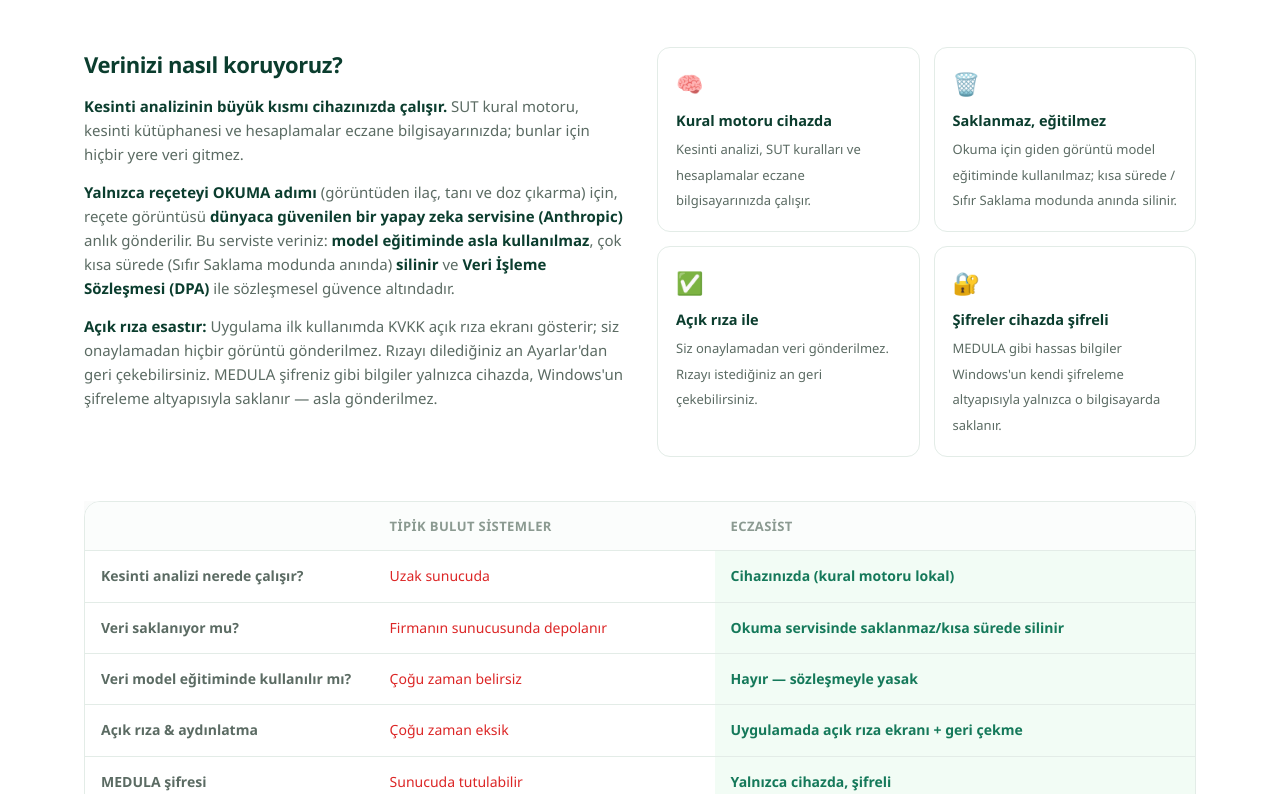
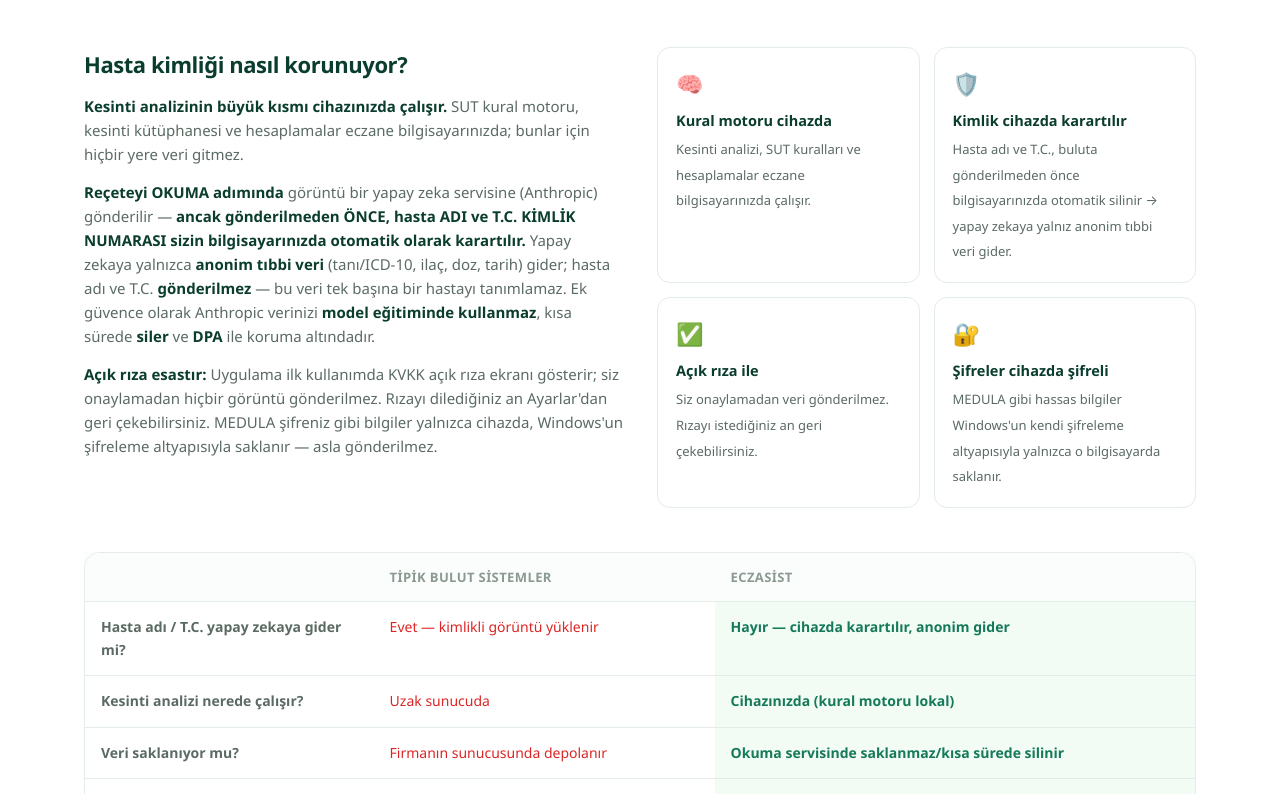
Before and after one commit to berkyildizdas/sgk-site, a plain HTML site: page index.html in a window 1280 px wide. Shown: the part 3776-4570 px from the top of the page. Drawn offline with Linux system fonts and the light colour scheme.

Commit message:
site: KVKK metnini kimlik maskeleme ile guncelle
Hasta adi + T.C. buluta gitmeden cihazda karartilir; yapay zekaya yalniz
anonim tibbi veri gider. KVKK, meta, ozellik karti, SSS, tablo guncellendi.

```diff
--- a/index.html
+++ b/index.html
@@ -4,7 +4,7 @@
 <meta charset="UTF-8" />
 <meta name="viewport" content="width=device-width, initial-scale=1.0" />
 <title>Eczasist — Eczacılar için Akıllı Reçete Kontrol & Kesinti Önleme</title>
-<meta name="description" content="Reçeteyi oku, SGK kesinti riskini saniyede gör ve önle. Kesinti motoru cihazında; veriniz açık rıza ve sıkı güvencelerle (eğitimde kullanılmaz, saklanmaz) işlenir. Ayda 3.499 TL, sınırsız kullanım." />
+<meta name="description" content="Reçeteyi oku, SGK kesinti riskini saniyede gör ve önle. Hasta adı ve T.C. yapay zekaya gönderilmeden cihazında karartılır — buluta yalnız anonim tıbbi veri gider. Kesinti motoru cihazında. Ayda 3.499 TL, sınırsız kullanım." />
 <style>
   :root{
     --yesil:#0B3D2E; --yesil2:#15795a; --acik:#22c55e; --acik2:#4ade80;
@@ -242,7 +242,7 @@
       <div class="feat reveal"><div class="ico">🤖</div><h3>Eczane Asistanı</h3><p>Sorunuzu yazın: asistan önce uygulamanın doğrulanmış kural tabanına bakar, sonra internette arar ve iki kaynağı karşılaştırarak cevaplar.</p></div>
       <div class="feat reveal"><div class="ico">💊</div><h3>8.429 Güncel İlaç</h3><p>SGK EK-4/A listesi her gün otomatik güncellenir. mg'leriyle ara, eşdeğerini gör.</p></div>
       <div class="feat reveal"><div class="ico">🔄</div><h3>Otomatik Güncelleme</h3><p>SUT ve ilaç listeleri değişince merkezi olarak güncellenir — her bilgisayara tek tek yükleme yok.</p></div>
-      <div class="feat reveal"><div class="ico">🔒</div><h3>KVKK & Güvenli İşleme</h3><p>Kesinti motoru cihazınızda. Reçete okuma adımı açık rızayla; veriniz eğitimde kullanılmaz, kısa sürede/sıfır saklamayla silinir.</p></div>
+      <div class="feat reveal"><div class="ico">🔒</div><h3>KVKK & Kimlik Koruması</h3><p>Hasta adı ve T.C., buluta gitmeden önce cihazınızda karartılır; yapay zekaya yalnız anonim tıbbi veri gider. Kesinti motoru cihazınızda, açık rızayla.</p></div>
       <div class="feat reveal"><div class="ico">📡</div><h3>MEDULA Entegrasyonu</h3><p>Barkod okut, reçete bilgisi MEDULA'dan gelsin, form otomatik dolsun. (Yakında — eczane testi aşamasında.)</p></div>
     </div>
   </div>
@@ -302,14 +302,14 @@
 
     <div class="kvkk-ust">
       <div class="kvkk-metin reveal">
-        <h3>Verinizi nasıl koruyoruz?</h3>
+        <h3>Hasta kimliği nasıl korunuyor?</h3>
         <p><b>Kesinti analizinin büyük kısmı cihazınızda çalışır.</b> SUT kural motoru, kesinti kütüphanesi ve hesaplamalar eczane bilgisayarınızda; bunlar için hiçbir yere veri gitmez.</p>
-        <p><b>Yalnızca reçeteyi OKUMA adımı</b> (görüntüden ilaç, tanı ve doz çıkarma) için, reçete görüntüsü <b>dünyaca güvenilen bir yapay zeka servisine (Anthropic)</b> anlık gönderilir. Bu serviste veriniz: <b>model eğitiminde asla kullanılmaz</b>, çok kısa sürede (Sıfır Saklama modunda anında) <b>silinir</b> ve <b>Veri İşleme Sözleşmesi (DPA)</b> ile sözleşmesel güvence altındadır.</p>
+        <p><b>Reçeteyi OKUMA adımında</b> görüntü bir yapay zeka servisine (Anthropic) gönderilir — <b>ancak gönderilmeden ÖNCE, hasta ADI ve T.C. KİMLİK NUMARASI sizin bilgisayarınızda otomatik olarak karartılır.</b> Yapay zekaya yalnızca <b>anonim tıbbi veri</b> (tanı/ICD-10, ilaç, doz, tarih) gider; hasta adı ve T.C. <b>gönderilmez</b> — bu veri tek başına bir hastayı tanımlamaz. Ek güvence olarak Anthropic verinizi <b>model eğitiminde kullanmaz</b>, kısa sürede <b>siler</b> ve <b>DPA</b> ile koruma altındadır.</p>
         <p><b>Açık rıza esastır:</b> Uygulama ilk kullanımda KVKK açık rıza ekranı gösterir; siz onaylamadan hiçbir görüntü gönderilmez. Rızayı dilediğiniz an Ayarlar'dan geri çekebilirsiniz. MEDULA şifreniz gibi bilgiler yalnızca cihazda, Windows'un şifreleme altyapısıyla saklanır — asla gönderilmez.</p>
       </div>
       <div class="guvence reveal">
         <div class="gu"><div class="ico">🧠</div><b>Kural motoru cihazda</b><span>Kesinti analizi, SUT kuralları ve hesaplamalar eczane bilgisayarınızda çalışır.</span></div>
-        <div class="gu"><div class="ico">🗑️</div><b>Saklanmaz, eğitilmez</b><span>Okuma için giden görüntü model eğitiminde kullanılmaz; kısa sürede / Sıfır Saklama modunda anında silinir.</span></div>
+        <div class="gu"><div class="ico">🛡️</div><b>Kimlik cihazda karartılır</b><span>Hasta adı ve T.C., buluta gönderilmeden önce bilgisayarınızda otomatik silinir → yapay zekaya yalnız anonim tıbbi veri gider.</span></div>
         <div class="gu"><div class="ico">✅</div><b>Açık rıza ile</b><span>Siz onaylamadan veri gönderilmez. Rızayı istediğiniz an geri çekebilirsiniz.</span></div>
         <div class="gu"><div class="ico">🔐</div><b>Şifreler cihazda şifreli</b><span>MEDULA gibi hassas bilgiler Windows'un kendi şifreleme altyapısıyla yalnızca o bilgisayarda saklanır.</span></div>
       </div>
@@ -321,6 +321,7 @@
           <tr><th></th><th>Tipik bulut sistemler</th><th>Eczasist</th></tr>
         </thead>
         <tbody>
+          <tr><td>Hasta adı / T.C. yapay zekaya gider mi?</td><td class="x">Evet — kimlikli görüntü yüklenir</td><td class="ec v">Hayır — cihazda karartılır, anonim gider</td></tr>
           <tr><td>Kesinti analizi nerede çalışır?</td><td class="x">Uzak sunucuda</td><td class="ec v">Cihazınızda (kural motoru lokal)</td></tr>
           <tr><td>Veri saklanıyor mu?</td><td class="x">Firmanın sunucusunda depolanır</td><td class="ec v">Okuma servisinde saklanmaz/kısa sürede silinir</td></tr>
           <tr><td>Veri model eğitiminde kullanılır mı?</td><td class="x">Çoğu zaman belirsiz</td><td class="ec v">Hayır — sözleşmeyle yasak</td></tr>
@@ -330,7 +331,7 @@
         </tbody>
       </table>
     </div>
-    <p class="note reveal" style="text-align:center">Eczasist hukuki danışmanlık vermez; eczanenin KVKK süreçleri (aydınlatma metni, veri sorumlusu yükümlülükleri) kendi sorumluluğundadır. Eczasist; veriyi yalnız okuma adımında, açık rıza ve sıkı işleyici güvenceleriyle (eğitimde kullanmama, kısa/sıfır saklama, DPA) işleyerek riski en aza indirir.</p>
+    <p class="note reveal" style="text-align:center">Eczasist hukuki danışmanlık vermez; eczanenin KVKK süreçleri (aydınlatma metni, veri sorumlusu yükümlülükleri) kendi sorumluluğundadır. Eczasist; hasta kimliğini (ad, T.C.) cihazda karartıp yapay zekaya yalnız anonim tıbbi veri göndererek, ayrıca açık rıza ve sıkı işleyici güvenceleriyle (eğitimde kullanmama, kısa/sıfır saklama, DPA) riski en aza indirir.</p>
   </div>
 </section>
 
@@ -382,11 +383,11 @@
     <div class="sss reveal">
       <details>
         <summary>Hasta verileri nereye gidiyor?</summary>
-        <div class="icerik">Kesinti analizi, kural motoru ve hesaplamalar bilgisayarınızda çalışır. Yalnızca reçeteyi <b>okuma</b> adımında (görüntüden ilaç/tanı/doz çıkarma) reçete görüntüsü, güvenilir bir yapay zeka servisine (Anthropic) anlık gönderilir. Orada veriniz <b>model eğitiminde kullanılmaz</b>, çok kısa sürede (Sıfır Saklama modunda anında) <b>silinir</b> ve sözleşmeyle (DPA) korunur. MEDULA şifreniz yalnızca cihazda şifreli saklanır, asla gönderilmez.</div>
+        <div class="icerik">Kesinti analizi, kural motoru ve hesaplamalar bilgisayarınızda çalışır. Yalnızca reçeteyi <b>okuma</b> adımında reçete görüntüsü yapay zeka servisine (Anthropic) gönderilir — <b>ancak hasta adı ve T.C. gönderilmeden önce cihazınızda otomatik karartılır</b>; buluta yalnız anonim tıbbi veri (tanı/ilaç/doz/tarih) gider, hasta adı ve T.C. gitmez. Ek güvence: veriniz model eğitiminde kullanılmaz, kısa sürede silinir ve DPA ile korunur. MEDULA şifreniz yalnızca cihazda şifreli saklanır, asla gönderilmez.</div>
       </details>
       <details>
         <summary>KVKK'ya nasıl uyumlu oluyorsunuz?</summary>
-        <div class="icerik">Sağlık verisi KVKK Madde 6 kapsamında özel nitelikli kişisel veridir. Eczasist; veriyi yalnız okuma adımında, <b>açık rızanızla</b> (uygulamadaki KVKK onay ekranı — istediğiniz an geri çekilebilir) ve sıkı işleyici güvenceleriyle (eğitimde kullanmama, kısa/sıfır saklama, DPA) işler. Aydınlatma metni ve veri sorumlusu yükümlülükleri eczanenin kendi sorumluluğundadır. Detaylar için yukarıdaki <a href="#kvkk" style="color:var(--yesil2);font-weight:700">KVKK bölümüne</a> bakın.</div>
+        <div class="icerik">Sağlık verisi KVKK Madde 6 kapsamında özel nitelikli kişisel veridir. Eczasist'te hasta <b>adı ve T.C.</b> reçete okuma sırasında <b>buluta gönderilmeden önce cihazınızda karartılır</b>; yapay zekaya yalnız <b>anonim tıbbi veri</b> gider (kişiyi tanımlamaz). Bunun üstüne, işleme <b>açık rızanızla</b> (istediğiniz an geri çekilebilir) ve sıkı güvencelerle (eğitimde kullanmama, kısa/sıfır saklama, DPA) yapılır. Aydınlatma metni ve veri sorumlusu yükümlülükleri eczanenin kendi sorumluluğundadır. Detaylar için yukarıdaki <a href="#kvkk" style="color:var(--yesil2);font-weight:700">KVKK bölümüne</a> bakın.</div>
       </details>
       <details>
         <summary>İnternet bağlantısı gerekiyor mu?</summary>
```
